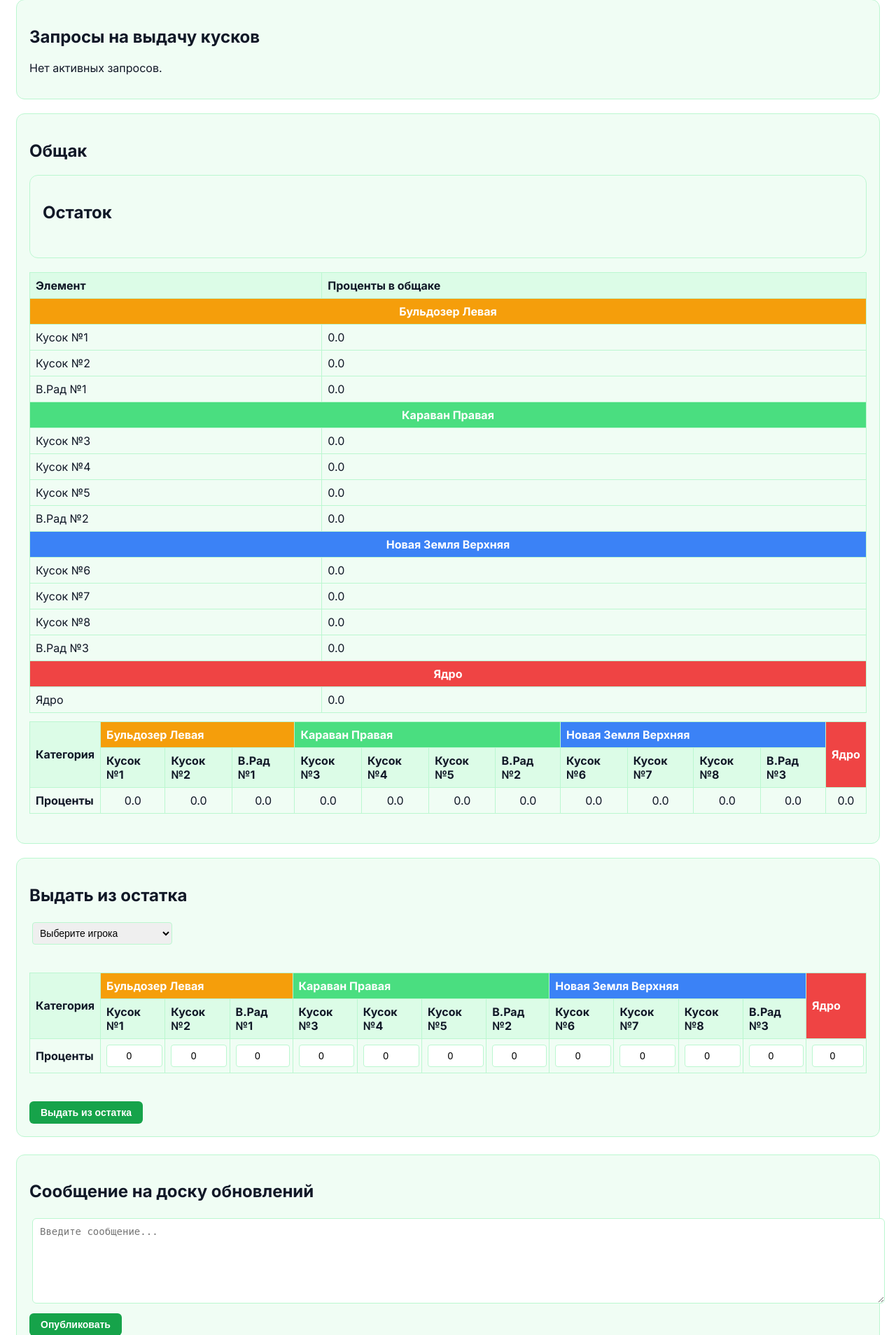
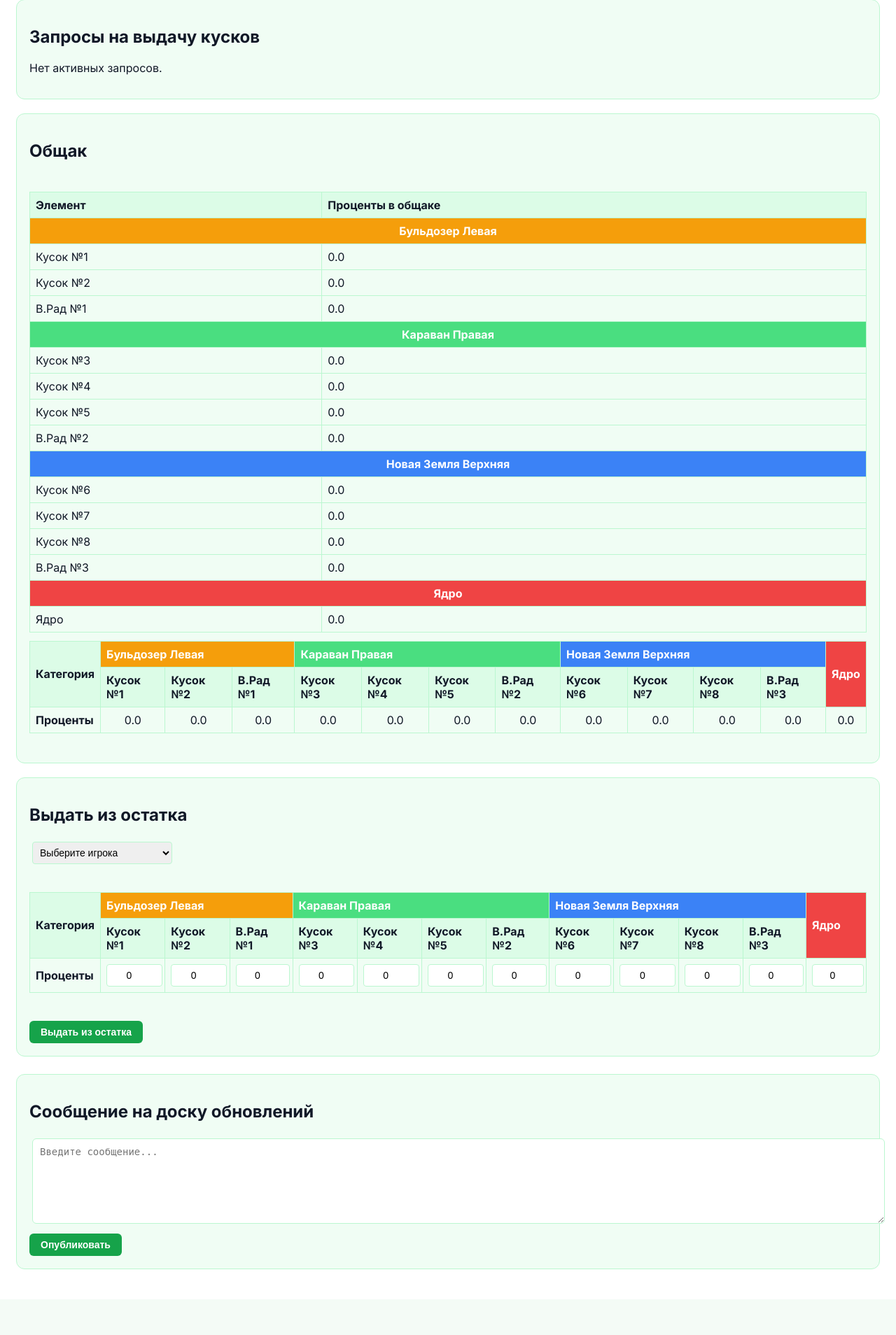
Before and after one commit to volifnap123-lgtm/brazzers-clan2, a Flask app: page /admin-panel in a window 1280 px wide. Shown: the part 982-2890 px from the top of the page at 70% size. After the commit the page ends 2796 px from the top, so only its background shows below. Run offline with Flask 3, Linux system fonts and the light colour scheme; a user stored in the database is signed in; data that the repository does not hold is empty.

Commit message:
Update admin_panel.html

```diff
--- a/templates/admin_panel.html
+++ b/templates/admin_panel.html
@@ -330,8 +330,6 @@
                 <tr><td>Ядро</td><td>{{ "%.1f"|format(common_fund.get('core', 0)) }}</td></tr>
 
                 <!-- Остаток -->
-                <div class="section">
-                    <h2>Остаток</h2>
                 <div class="table-container">
                     <table>
                         <thead>
@@ -374,7 +372,6 @@
                             </tr>
                         </tbody>
                     </table>
-                    </div>
                 </div>
             </tbody>
         </table>
```
Lines whose indentation alone changed are shown as unchanged.
